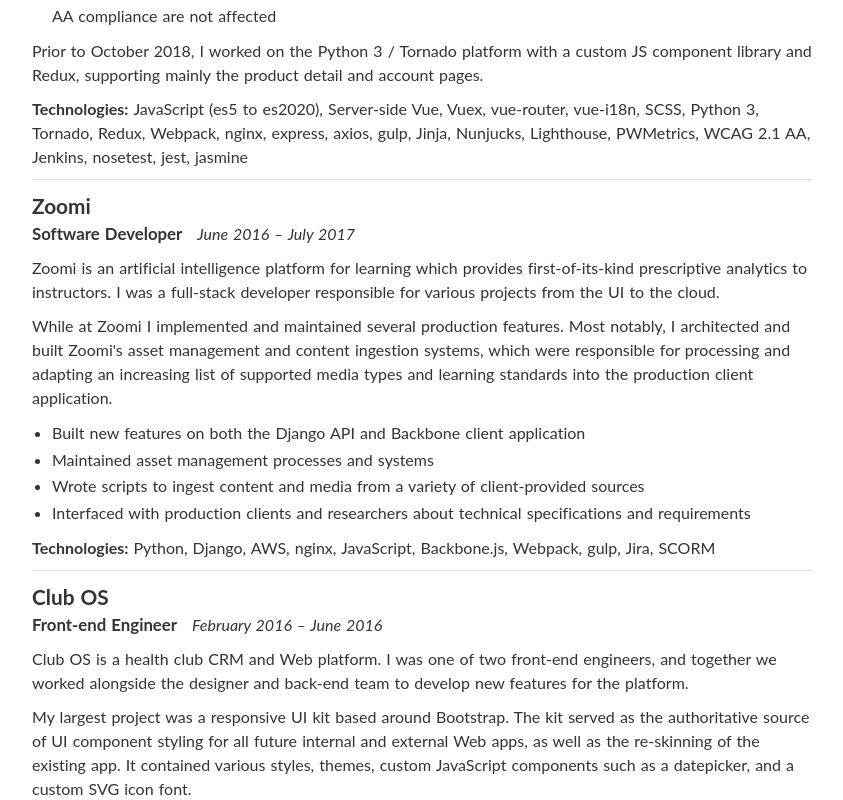
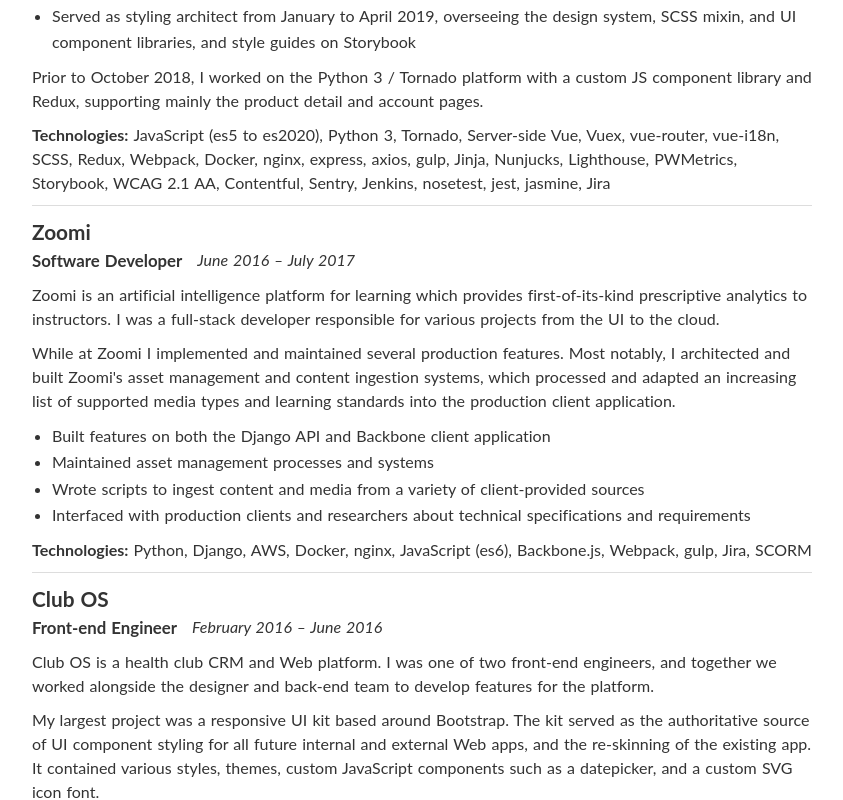
Before and after one commit to dgirgenti/resume, a Nuxt app: page / in a window 1280 px wide. Shown: the part 802-1602 px from the top of the page, without its empty margins (218-1061 px from the left). Built offline with nearby package versions, Linux system fonts and the light colour scheme.

Commit message:
more job updates

```diff
--- a/assets/jobs.js
+++ b/assets/jobs.js
@@ -16,30 +16,33 @@
             },
         ],
         description: `
-Urban Outfitters is a mutlinational clothing & lifestyle retailer. The Web team is responsible for the front-end ecommerce platforms of **[Urban Outfitters](https://urbanoutfitters.com)**, **[Anthropologie](https://anthropologie.com)**, and **[Free People](https://freepeople.com/)**.
+Urban Outfitters is a multinational clothing & lifestyle retailer. The Web team is responsible for the front-end ecommerce platforms of **[Urban Outfitters](https://urbanoutfitters.com)**, **[Anthropologie](https://anthropologie.com)**, and **[Free People](https://freepeople.com/)**.
 
-I am currently on the Web Architecture team as a Senior Software Engineer, where I have since been working on a front-end replatform to an isomorphic progressive web application using Vue. The performance-first app architecture heavily utilizes async route- and component-level chunking, dynamic Vuex module registration, lazyloading, and lazy hydration. The project has involved strict performance budgets driving leaner component, server, and data architecture.
+I am currently a Senior Software Engineer, where I have been serving in an architecture role on a front-end replatform to an isomorphic Vue progressive web application. The performance-first app architecture heavily relies on async route- and component-level chunking, dynamic Vuex module registration, lazy loading, and lazy hydration. The project has involved strict performance budgets driving lean component, server, and data architecture.
 
-* Perform constant optimization of app performance
-  * Deprioritazion of background and below-the-fold functionality
-  * Lowering bytes over the wire by decreasing bundle sizes and limiting extraneous data
-  * Analyze and respond to real-time user monitoring with performance-focused changes
-* Advise in architecture matters across the Web teams
-* Onboard Web engineers newer to the Vue platform 1-on-1 and present information during weekly knowledge-sharing sessions
-* Interface with designers & UX to drive design system changes while ensuring performance and WCAG 2.1 AA compliance are not affected
+* Advise in architecture and styling matters across the Web teams
+* Serve as codeowner on all core files for peer review and guidance
+* Ensure constant optimization of app performance
+  * Deprioritization of background and below-the-fold functionality
+  * Decreasing bytes over the wire by decreasing bundle sizes and limiting extraneous data
+  * Compare performance over time using automated Lighthouse scripts
+  * Implement A/B or multivariate tests for partial rollouts, feature comparison, and conversion testing
+* Present information during weekly knowledge-sharing sessions
+* Served as styling architect from January to April 2019, overseeing the design system, SCSS mixin, and UI component libraries, and style guides on Storybook
 
 Prior to October 2018, I worked on the Python 3 / Tornado platform with a custom JS component library and Redux, supporting mainly the product detail and account pages.`,
         technologies: [
             'JavaScript (es5 to es2020)',
+            'Python 3',
+            'Tornado',
             'Server-side Vue',
             'Vuex',
             'vue-router',
             'vue-i18n',
             'SCSS',
-            'Python 3',
-            'Tornado',
             'Redux',
             'Webpack',
+            'Docker',
             'nginx',
             'express',
             'axios',
@@ -48,11 +51,15 @@
             'Nunjucks',
             'Lighthouse',
             'PWMetrics',
+            'Storybook',
             'WCAG 2.1 AA',
+            'Contentful',
+            'Sentry',
             'Jenkins',
             'nosetest',
             'jest',
             'jasmine',
+            'Jira',
         ],
     },
     {
@@ -68,9 +75,9 @@
         description: `
 Zoomi is an artificial intelligence platform for learning which provides first-of-its-kind prescriptive analytics to instructors. I was a full-stack developer responsible for various projects from the UI to the cloud.
 
-While at Zoomi I implemented and maintained several production features. Most notably, I architected and built Zoomi's asset management and content ingestion systems, which were responsible for processing and adapting an increasing list of supported media types and learning standards into the production client application.
+While at Zoomi I implemented and maintained several production features. Most notably, I architected and built Zoomi's asset management and content ingestion systems, which processed and adapted an increasing list of supported media types and learning standards into the production client application.
 
-* Built new features on both the Django API and Backbone client application
+* Built features on both the Django API and Backbone client application
 * Maintained asset management processes and systems
 * Wrote scripts to ingest content and media from a variety of client-provided sources
 * Interfaced with production clients and researchers about technical specifications and requirements`,
@@ -78,8 +85,9 @@
             'Python',
             'Django',
             'AWS',
+            'Docker',
             'nginx',
-            'JavaScript',
+            'JavaScript (es6)',
             'Backbone.js',
             'Webpack',
             'gulp',
@@ -98,17 +106,16 @@
             },
         ],
         description: `
-Club OS is a health club CRM and Web platform. I was one of two front-end engineers, and together we worked alongside the designer and back-end team to develop new features for the platform.
+Club OS is a health club CRM and Web platform. I was one of two front-end engineers, and together we worked alongside the designer and back-end team to develop features for the platform.
 
-My largest project was a responsive UI kit based around Bootstrap. The kit served as the authoritative source of UI component styling for all future internal and external Web apps, as well as the re-skinning of the existing app. It contained various styles, themes, custom JavaScript components such as a datepicker, and a custom SVG icon font.
+My largest project was a responsive UI kit based around Bootstrap. The kit served as the authoritative source of UI component styling for all future internal and external Web apps, and the re-skinning of the existing app. It contained various styles, themes, custom JavaScript components such as a datepicker, and a custom SVG icon font.
 
 * Refactored, cleaned, and maintained front-end codebase
 * Automated commonly-performed tasks
 * Created and modified custom (non-)embedded forms as requested by external stakeholders
 * Participated in team planning and discussions related to front-end architecture and workflow`,
         technologies: [
-            'JavaScript',
-            'es6',
+            'JavaScript (es6)',
             'Node',
             'gulp',
             'HTML',
@@ -132,11 +139,11 @@
             },
         ],
         description: `
-Ticketleap is a DIY ticketing and event services provider. I joined the team during undergrad, and learned full-stack development on their Python & Django stack. I was involved in every aspect of the software development lifecycle by participating in research, design, architecture, development, testing, and maintenance, UI to cloud. I had partial responsibility for other duties like system administration, SEO, and gathering requirements from or assisting members of the Customer Success, Marketing, Accounting, and QA teams.
+Ticketleap is a DIY ticketing and event services provider. I joined the team during undergrad and learned full-stack development on their Python & Django stack. I was involved in every aspect of the software development lifecycle by participating in research, design, architecture, development, testing, and maintenance, UI to cloud. I had partial responsibility for other duties like system administration, SEO, and gathering requirements from or assisting members of the Customer Success, Marketing, Accounting, and QA teams.
 
 * Prototyped and developed responsive user interfaces with HTML/CSS and jQuery
 * Designing and implementing features on front- and back-end Django stacks in parallel with QA
-* Performed a variety of maintenance, sysadmin, and devops duties`,
+* Performed a variety of maintenance, sysadmin, and devops duties on multiple AWS products (S3, EC2, ELB)`,
         technologies: [
             'Python',
             'Django',
@@ -179,7 +186,7 @@
                 end: 'September 2012',
             },
         ],
-        description: 'Razorfish Health is a healthcare-focused design/ad agency. During this six-month internship, I turned Photoshop and Fireworks designs into functional websites with HTML/CSS/jQuery. I served as front-end dev on a C#/ASP.NET/MVC3 project for one of the largest pharmacy benefit management organizations in the US. I also fixed style issues on two Webby Honoree sites and created a bunch of HTML emails for two of the top five pharmaceutical companies in the US.',
+        description: 'Razorfish Health is a healthcare-focused design/ad agency. During this six-month internship, I turned Photoshop and Fireworks designs into functional websites with HTML/CSS/jQuery. I served as front-end dev on a C#/ASP.NET/MVC3 project for one of the largest pharmacy benefit management organizations in the US. Improved styling on two Webby Honoree sites and created a bunch of HTML emails for two of the top five pharmaceutical companies in the US.',
         technologies: [
             'HTML',
             'CSS',
```
